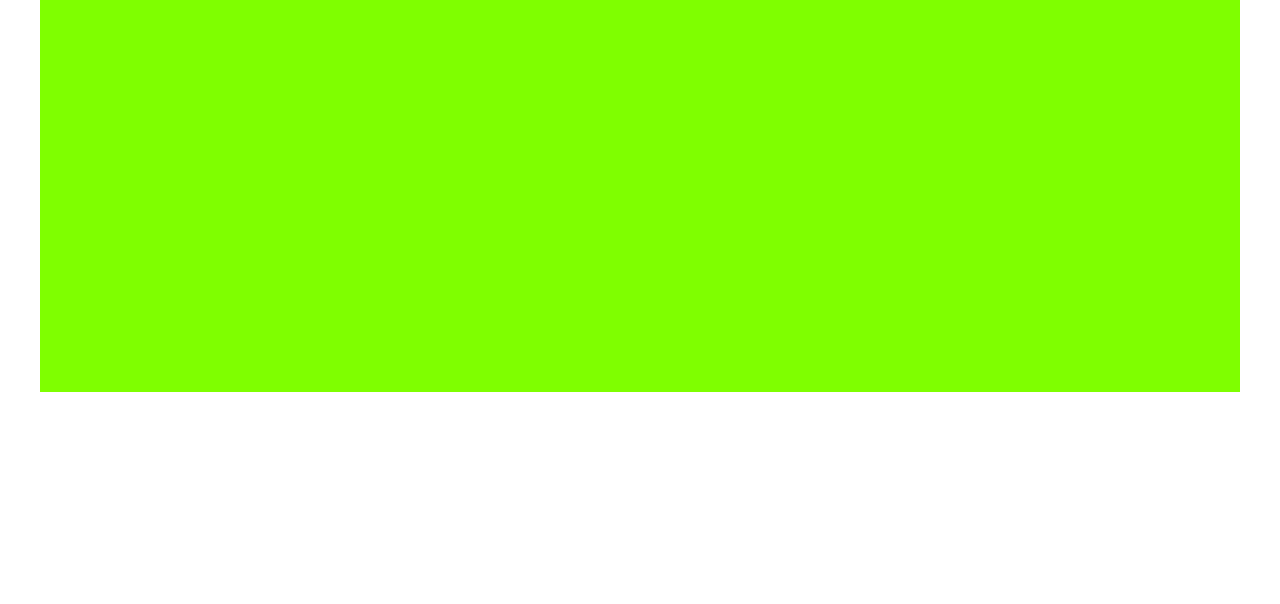
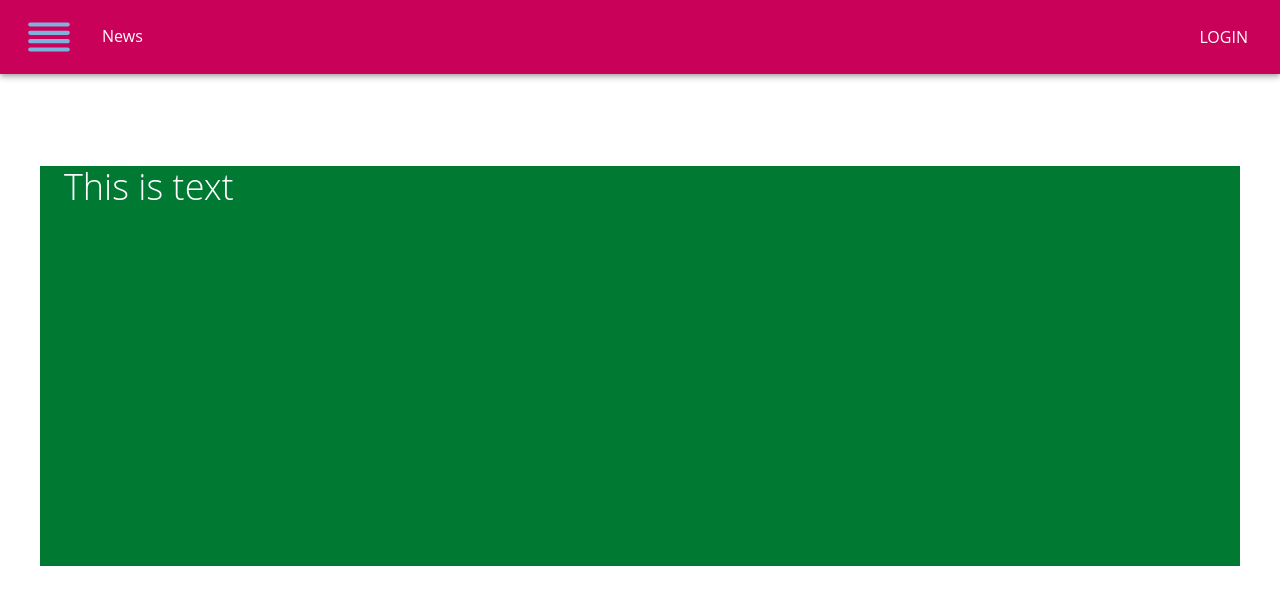
Before and after one commit to seanianking/pageantree, a React (Create React App) app in the folder client/: page / in a window 1280 px wide. Shown: the top 604 px of the page. Built offline with nearby package versions, Linux system fonts and the light colour scheme.

Commit message:
started theme provider and some front end components

```diff
--- a/client/src/App.js
+++ b/client/src/App.js
@@ -4,7 +4,9 @@ import { ApolloClient, ApolloProvider, InMemoryCache } from '@apollo/client';
 import Home from './pages/Home';
 import NotFound from './pages/NotFound';
 import Grid from '@mui/material/Unstable_Grid2'; // Grid version 2
-
+import { ThemeProvider } from '@mui/material/styles';
+import theme from "./theme"
+import NavBar from './components/NavBar';
 
 const client = new ApolloClient({
   uri: '/graphql',
@@ -13,6 +15,8 @@ const client = new ApolloClient({
 
 function App() {
   return (
+    <ThemeProvider theme={theme}>
+      <NavBar/>
     <ApolloProvider client={client}>
       <Router>
         <Grid container spacing={2}>
@@ -29,6 +33,7 @@ function App() {
         </Grid>
       </Router>
     </ApolloProvider>
+    </ThemeProvider>
   );
 }
 
--- /dev/null
+++ b/client/src/components/NavBar.js
@@ -0,0 +1,43 @@
+import React from "react";
+import {
+  AppBar,
+  Box,
+  Toolbar,
+  Typography,
+  Button,
+  IconButton,
+} from "@mui/material";
+import { useTheme } from "@mui/material/styles";
+import { MenuIcon } from "./icons";
+import styled from "styled-components";
+
+const NavBar = () => {
+  const theme = useTheme();
+  return (
+    <Box>
+      <StyledAppBar position="static">
+        <Toolbar>
+          <IconButton
+            size="large"
+            edge="start"
+            aria-label="menu"
+            sx={{ mr: 2 }}
+          >
+            <MenuIcon color={theme.palette.info.main} />
+          </IconButton>
+          <Typography variant="h6" component="div" sx={{ flexGrow: 1 }}>
+            News
+          </Typography>
+          <Button color="inherit">Login</Button>
+        </Toolbar>
+      </StyledAppBar>
+    </Box>
+  );
+};
+
+export default NavBar;
+
+const StyledAppBar = styled(AppBar)`
+  margin-bottom: 100px;
+  background-color: #c90159;
+`;
--- /dev/null
+++ b/client/src/components/icons/MenuIcon.js
@@ -0,0 +1,23 @@
+import React from "react";
+
+const MenuIcon = ({ height = "50px", width = "50px", color = "white" }) => {
+  return (
+    <svg
+      width={width}
+      height={height}
+      viewBox="0 0 24 24"
+      fill={color}
+      xmlns="http://www.w3.org/2000/svg"
+    >
+      <path
+        d="M3 10H21M3 14H21M3 18H21M3 6H21"
+        stroke={color}
+        stroke-width="2"
+        stroke-linecap="round"
+        stroke-linejoin="round"
+      />
+    </svg>
+  );
+};
+
+export default MenuIcon;
--- /dev/null
+++ b/client/src/components/icons/index.js
@@ -0,0 +1,3 @@
+import MenuIcon from "./MenuIcon";
+
+export { MenuIcon };
--- a/client/src/pages/Home.js
+++ b/client/src/pages/Home.js
@@ -1,12 +1,19 @@
-import React from 'react'
-import { Container } from '@mui/material'
+import React from "react";
+import { Container, Typography } from "@mui/material";
+import { useTheme } from "@mui/material/styles";
 
 const Home = () => {
+  const theme = useTheme();
   return (
-    <Container fluid sx={{height: "50vh", backgroundColor:"chartreuse"}}>
+    <Container
+      fluid
+      sx={{ height: "50vh", backgroundColor: theme.palette.primary.main }}
+    >
+      <Typography color={theme.palette.primary.contrastText} variant="h1">
+        This is text
+      </Typography>
+    </Container>
+  );
+};
 
-    </Container>
-  )
-}
-
-export default Home
+export default Home;
--- /dev/null
+++ b/client/src/theme.js
@@ -0,0 +1,46 @@
+import { createTheme } from '@mui/material/styles';
+
+const theme = createTheme({
+  palette: {
+    primary: {
+      main: '#007a33',
+    },
+    secondary: {
+      main: '#c90159',
+    },
+    background: {
+      default: '#fff4fb',
+    },
+    divider: '#a7aab4',
+    info: {
+      main: '#7eb2dd',
+    },
+    success: {
+      main: '#2e7d32',
+    },
+    warning: {
+      main: '#ffd700',
+    },
+  },
+  typography: {
+    htmlFontSize: '14px',
+    fontFamily: 'Open Sans',
+    subtitle1: {
+      fontFamily: 'Lato',
+    },
+    subtitle2: {
+      fontFamily: 'Lato',
+    },
+    caption: {
+      fontFamily: 'Lato',
+    },
+    overline: {
+      fontFamily: 'Lato',
+    },
+  },
+  shape: {
+    borderRadius: 8,
+  },
+});
+
+export default theme;
```
Also changed, not shown: 1 other file (tests, documents, lock files or other folders).
